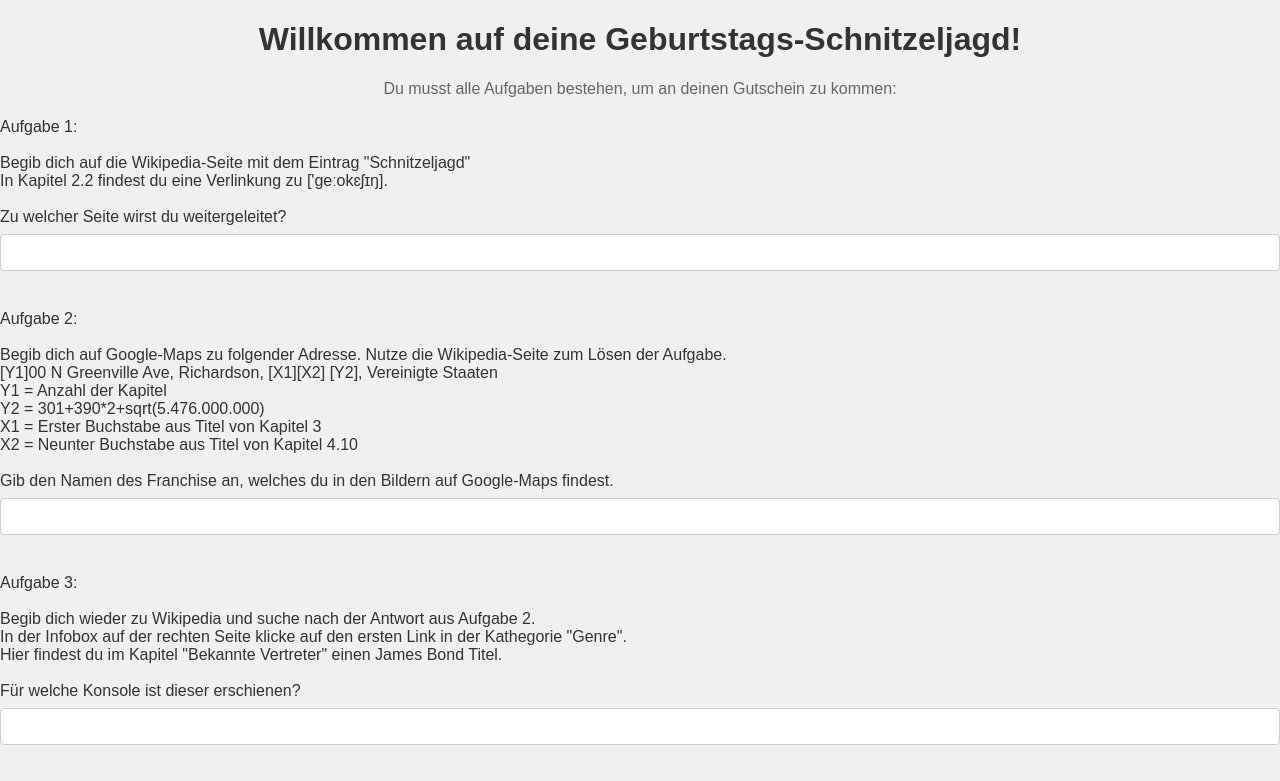
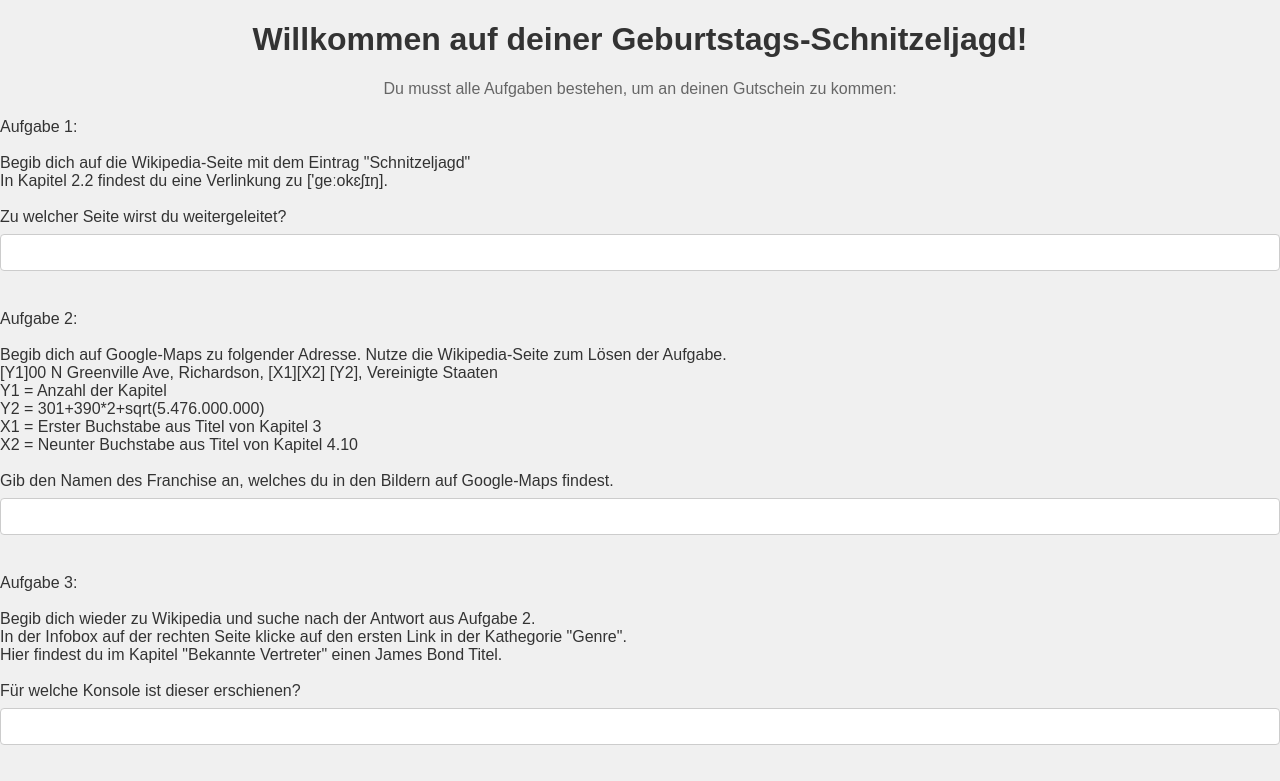
Before and after one commit to b4mbus88/Schnitzeljagd, a plain HTML site: page index.html in a window 1280 px wide. Shown: the top 781 px of the page. Drawn offline with Linux system fonts and the light colour scheme.

Commit message:
Update index.html

```diff
--- a/index.html
+++ b/index.html
@@ -7,7 +7,7 @@
     <link rel="stylesheet" href="style.css">
 </head>
 <body>
-    <h1>Willkommen auf deine Geburtstags-Schnitzeljagd!</h1>
+    <h1>Willkommen auf deiner Geburtstags-Schnitzeljagd!</h1>
     <p>Du musst alle Aufgaben bestehen, um an deinen Gutschein zu kommen:</p>
 
     <form id="riddleForm">
```
